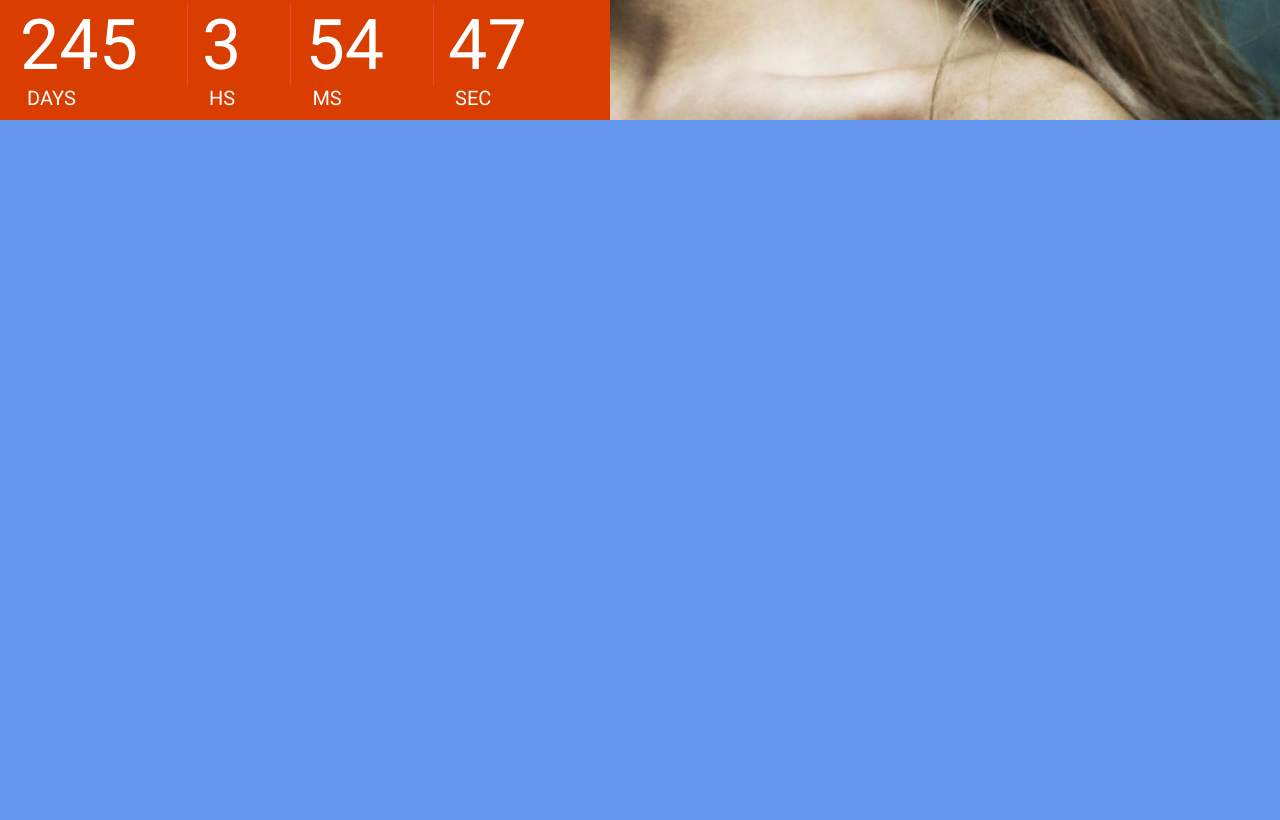
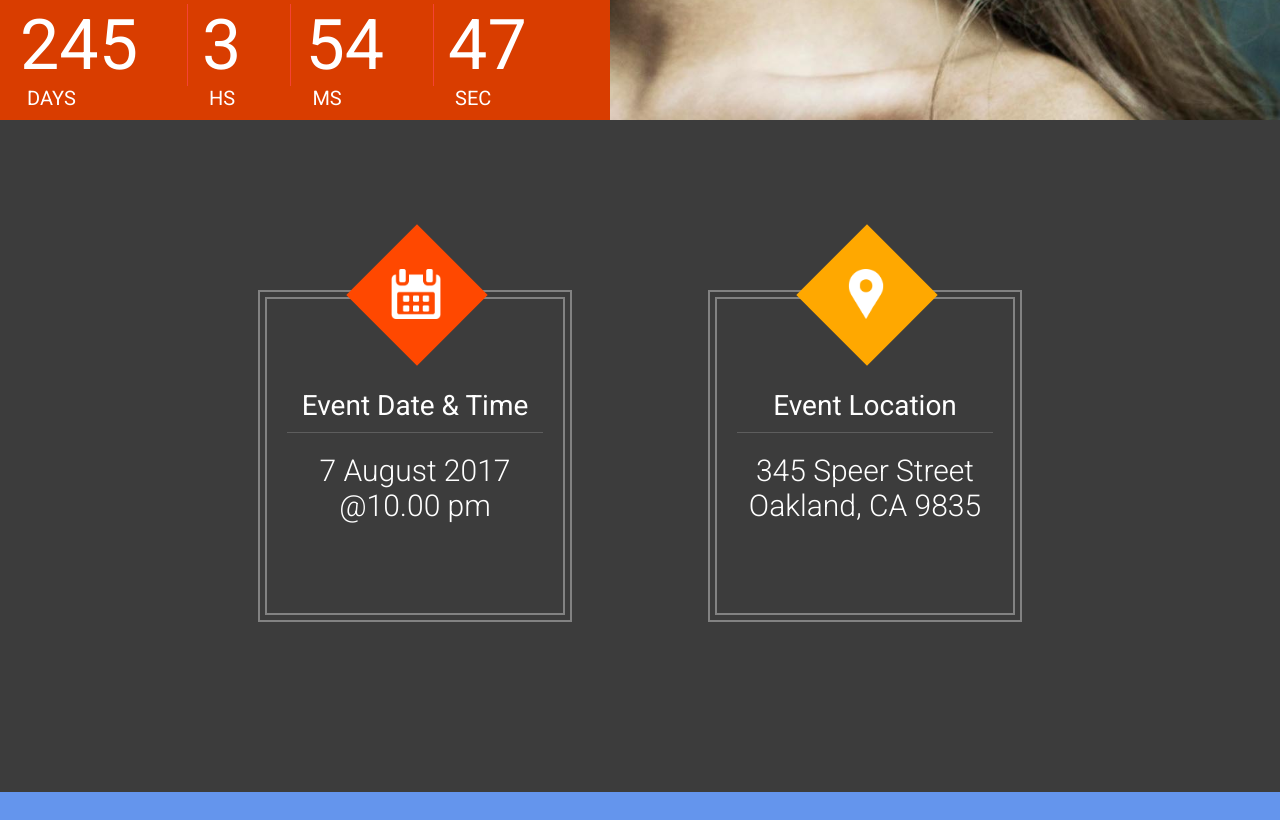
Before and after one commit to Bluesman66/react-the-venue, a React (Create React App) app: page / in a window 1280 px wide. Shown: the part 680-1500 px from the top of the page. Built offline with nearby package versions, Linux system fonts and the light colour scheme.

Commit message:
016 Venue NFO component

```diff
--- a/src/App.js
+++ b/src/App.js
@@ -3,12 +3,14 @@ import './resources/styles.css';
 import { Featured } from './components/featured';
 import { Header } from './components/header-footer';
 import React from 'react';
+import { VenueNfo } from './components/venue-nfo';
 
 const App = () => {
 	return (
 		<div style={{ height: '1500px', background: 'cornflowerblue' }}>
 			<Header />
 			<Featured />
+			<VenueNfo />
 		</div>
 	);
 };
--- /dev/null
+++ b/src/components/venue-nfo/index.js
@@ -0,0 +1,3 @@
+import VenueNfo from './venue-nfo';
+
+export { VenueNfo };
--- /dev/null
+++ b/src/components/venue-nfo/venue-nfo.js
@@ -0,0 +1,36 @@
+import React from 'react';
+import Zoom from 'react-reveal/Zoom';
+import icon_calendar from '../../resources/images/icons/calendar.png';
+import icon_location from '../../resources/images/icons/location.png';
+
+const vnItem = (icon, bkg, title, desc) => {
+	return (
+		<div className="vn_item">
+			<div className="vn_outer">
+				<div className="vn_inner">
+					<div className="vn_icon_square" style={{ background: `${bkg}` }}></div>
+					<div className="vn_icon" style={{ background: `url(${icon})` }}></div>
+					<div className="vn_title">{title}</div>
+					<div className="vn_desc">{desc}</div>
+				</div>
+			</div>
+		</div>
+	);
+};
+
+const VenueNfo = () => {
+	return (
+		<div className="bck_black">
+			<div className="center_wrapper">
+				<div className="vn_wrapper">
+					<Zoom duration={500}>{vnItem(icon_calendar, '#ff4800', 'Event Date & Time', '7 August 2017 @10.00 pm')}</Zoom>
+					<Zoom duration={500} delay={500}>
+						{vnItem(icon_location, '#ffa800', 'Event Location', '345 Speer Street Oakland, CA 9835')}
+					</Zoom>
+				</div>
+			</div>
+		</div>
+	);
+};
+
+export default VenueNfo;
```
